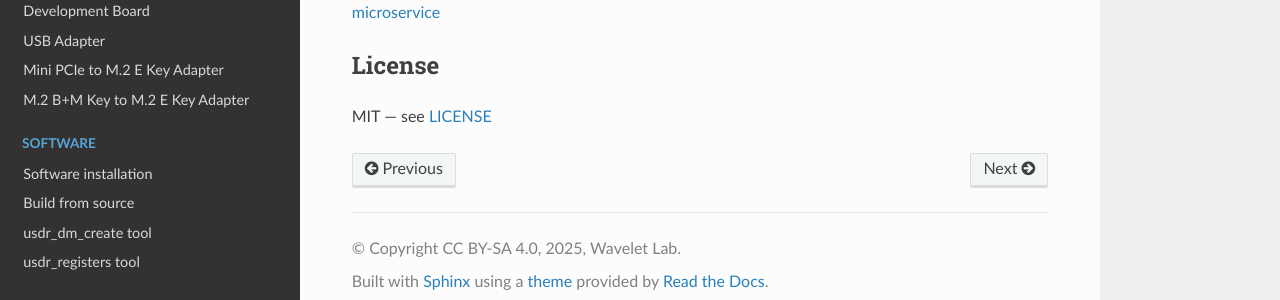
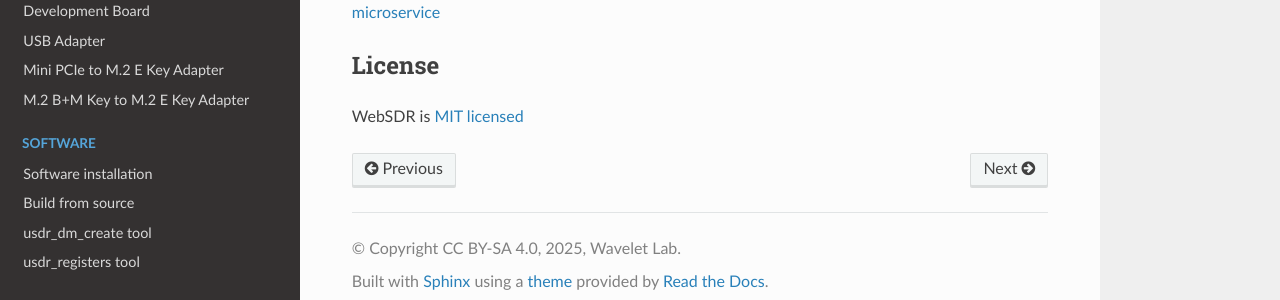
Before and after one commit to wavelet-lab/docs, a Sphinx documentation site: the page built from source/webdev/websdr/nestjs-microservice.rst, in a window 1280 px wide and 900 px high, scrolled down 3925 px. Shown: the part 582-882 px from the top of the window. Built offline with Sphinx 7.4.7 and the Read the Docs theme 3.1.0, drawn with Linux system fonts in a browser that asks for light colours.

Commit message:
docs: fix license link

```diff
--- a/source/webdev/websdr/core.rst
+++ b/source/webdev/websdr/core.rst
@@ -239,4 +239,4 @@ https://github.com/wavelet-lab/websdr/tree/main/packages/core
 License
 -------
 
-MIT — see `LICENSE <LICENSE>`__
+WebSDR is `MIT licensed <https://github.com/wavelet-lab/websdr/blob/main/LICENSE>`__
--- a/source/webdev/websdr/frontend-core.rst
+++ b/source/webdev/websdr/frontend-core.rst
@@ -370,4 +370,4 @@ https://github.com/wavelet-lab/websdr/tree/main/packages/frontend-core
 License
 -------
 
-MIT — see `LICENSE <LICENSE>`__
+WebSDR is `MIT licensed <https://github.com/wavelet-lab/websdr/blob/main/LICENSE>`__
--- a/source/webdev/websdr/nestjs-microservice.rst
+++ b/source/webdev/websdr/nestjs-microservice.rst
@@ -238,4 +238,4 @@ https://github.com/wavelet-lab/websdr/tree/main/packages/nestjs-microservice
 License
 -------
 
-MIT — see `LICENSE <LICENSE>`__
+WebSDR is `MIT licensed <https://github.com/wavelet-lab/websdr/blob/main/LICENSE>`__
--- a/source/webdev/websdr/vue3-components.rst
+++ b/source/webdev/websdr/vue3-components.rst
@@ -727,4 +727,4 @@ https://github.com/wavelet-lab/websdr/tree/main/packages/vue3-components
 License
 -------
 
-MIT — see `LICENSE <LICENSE>`__
+WebSDR is `MIT licensed <https://github.com/wavelet-lab/websdr/blob/main/LICENSE>`__
--- a/source/webdev/websdr/websdr.rst
+++ b/source/webdev/websdr/websdr.rst
@@ -32,8 +32,8 @@ Core capabilities include:
 Documentation
 -------------
 
--  Docs index: `https://github.com/wavelet-lab/websdr/tree/main/docs/README.md <https://github.com/wavelet-lab/websdr/tree/main/docs/README.md>`__
--  WebUSB / SDR interaction subsystem: `https://github.com/wavelet-lab/websdr/tree/main/docs/webusb/README.md <https://github.com/wavelet-lab/websdr/tree/main/docs/webusb/README.md>`__
+-  Docs index: `docs/README.md <https://github.com/wavelet-lab/websdr/tree/main/docs/README.md>`__
+-  WebUSB / SDR interaction subsystem: `docs/webusb/README.md <https://github.com/wavelet-lab/websdr/tree/main/docs/webusb/README.md>`__
 
 Repository layout
 -----------------
@@ -47,7 +47,7 @@ Top-level structure (important folders):
    ├─ frontend-core/       # Front-end utilities and WebUSB adapters
    ├─ vue3-components/     # Reusable Vue 3 UI components and styles
    ├─ nestjs-microservice/ # NestJS modules (auth, API helpers, microservice wiring)
-   https://github.com/wavelet-lab/websdr/tree/main/docs/                   # Architecture and subsystem documentation
+   docs/                   # Architecture and subsystem documentation
    test-apps/              # Small example/test applications and scripts
 
 Brief package descriptions:
```
